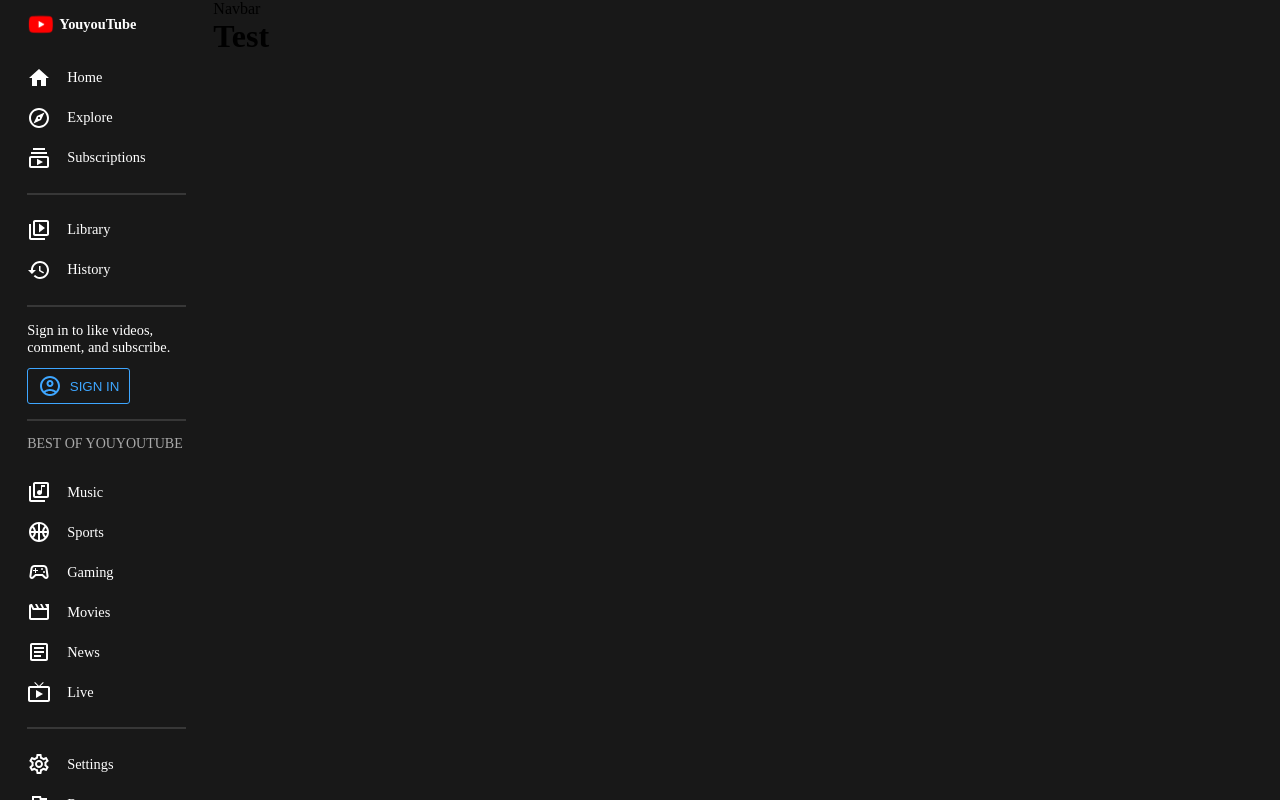
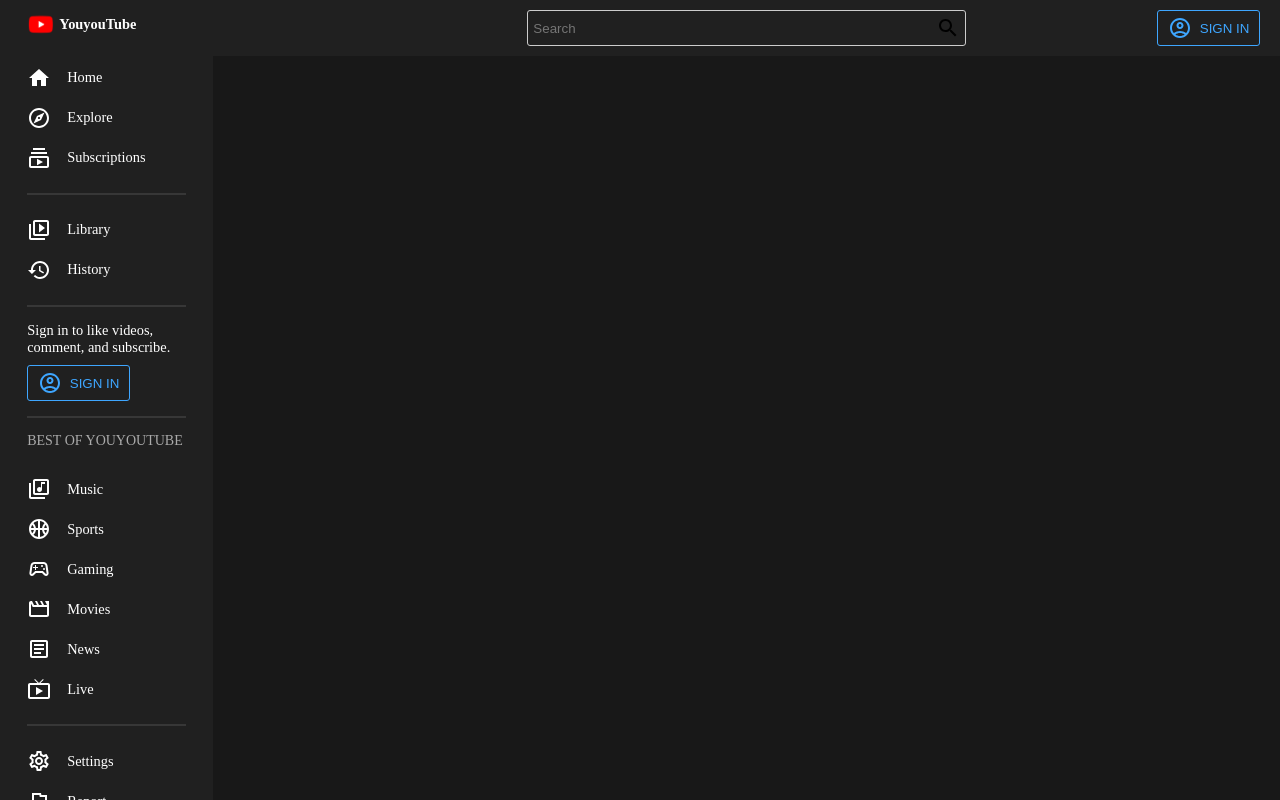
Before and after one commit to Jesicaahr/video_app, a React (Create React App) app: page / in a window 1280 px wide. Built offline with nearby package versions, Linux system fonts and the light colour scheme; the HTML template or start-up script is replaced by a standard one.

Commit message:
feat/add-navbar

```diff
--- a/src/App.js
+++ b/src/App.js
@@ -21,9 +21,7 @@
         <Menu darkMode={darkMode} setDarkMode={setDarkMode} />
         <Main>
           <Navbar />
-          <Wrapper>
-            <h1>Test</h1>
-          </Wrapper>
+          <Wrapper></Wrapper>
         </Main>
       </Container>
     </ThemeProvider>
--- a/src/components/Menu.jsx
+++ b/src/components/Menu.jsx
@@ -22,7 +22,7 @@
 
 const Container = styled.div`
   flex: 1.4;
-  background-color: ${({ theme }) => theme.bg};
+  background-color: ${({ theme }) => theme.bgLighter};
   color: ${({ theme }) => theme.text};
   height: 100vh;
   font-size: 0.9rem;
@@ -86,7 +86,7 @@
   color: #3ea6ff;
   border-radius: 3px;
   font-weight: 500;
-  margin-top: 0.8rem;
+  margin-top: 0.6rem;
   cursor: pointer;
   display: flex;
   align-items: center;
--- a/src/components/Navbar.jsx
+++ b/src/components/Navbar.jsx
@@ -1,7 +1,73 @@
+import { AccountCircleOutlined, SearchOutlined } from '@mui/icons-material';
 import React from 'react';
+import styled from 'styled-components';
 
+const Container = styled.div`
+  position: sticky;
+  top: 0;
+  background-color: ${({ theme }) => theme.bgLighter};
+  height: 56px;
+`;
+
+const Wrapper = styled.div`
+  display: flex;
+  align-items: center;
+  justify-content: flex-end;
+  height: 100%;
+  padding: 0px 20px;
+  position: relative;
+  /* background-color: yellow; */
+`;
+
+const Search = styled.div`
+  width: 40%;
+  position: absolute;
+  left: 0px;
+  right: 0px;
+  margin: auto;
+  /* background-color: red; */
+  display: flex;
+  align-items: center;
+  justify-content: space-between;
+  padding: 5px;
+  border: 1px solid #ccc;
+  border-radius: 3px;
+`;
+
+const Input = styled.input`
+  border: none;
+  background-color: transparent;
+  :focus {
+    outline: none;
+  }
+`;
+
+const Button = styled.button`
+  padding: 5px 0.6rem;
+  background-color: transparent;
+  border: 1px solid #3ea6ff;
+  color: #3ea6ff;
+  border-radius: 3px;
+  font-weight: 500;
+  cursor: pointer;
+  display: flex;
+  align-items: center;
+  gap: 0.5rem;
+`;
 function Navbar() {
-  return <div>Navbar</div>;
+  return (
+    <Container>
+      <Wrapper>
+        <Search>
+          <Input placeholder="Search" />
+          <SearchOutlined />
+        </Search>
+        <Button>
+          <AccountCircleOutlined /> SIGN IN
+        </Button>
+      </Wrapper>
+    </Container>
+  );
 }
 
 export default Navbar;
```
